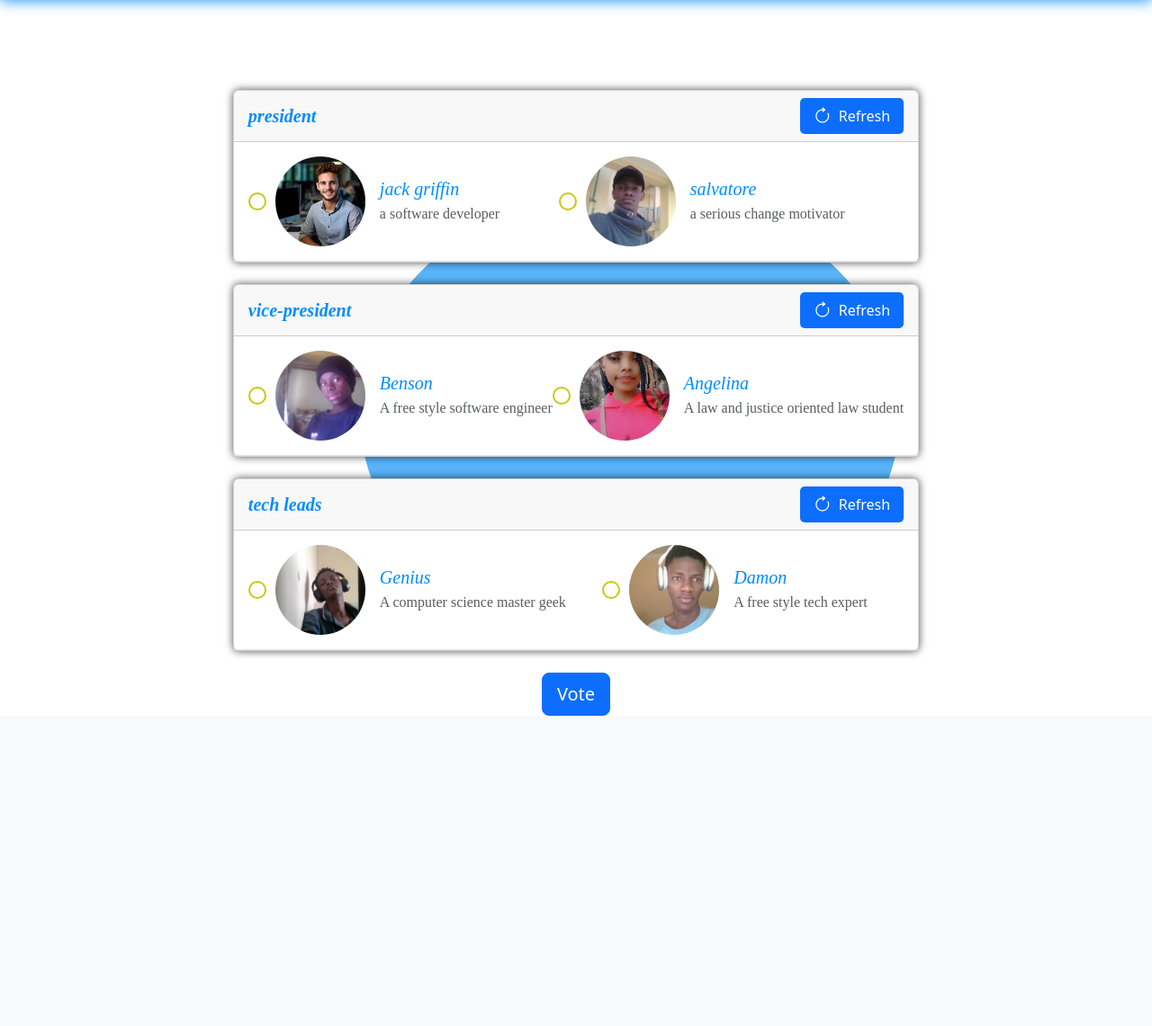
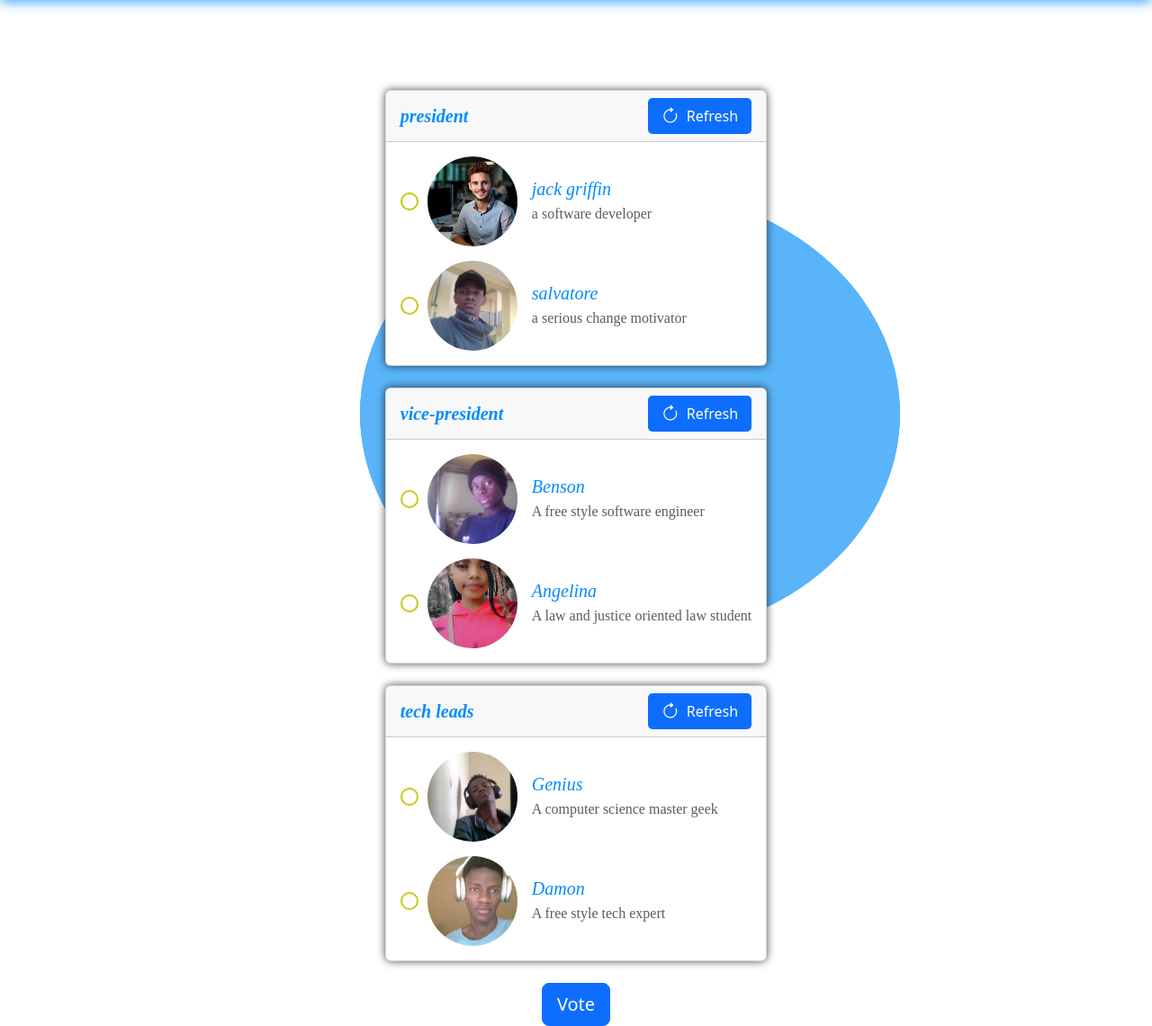
Before and after one commit to Salvatore-droid/Rongo-University-Voting-sytem, a Django app: page /vote/ in a window 1280 px wide. Shown: the part 190-1331 px from the top of the page at 90% size. Before the commit the page ends 986 px from the top, so only its background shows below. Run offline with Django 4.2, Linux system fonts and the light colour scheme; data comes from the database, SQL or seed files in the repository.

Commit message:
modified voting page styling

```diff
--- a/base/templates/base/vote.html
+++ b/base/templates/base/vote.html
@@ -121,18 +121,22 @@
               <span class="text-white">Refresh</span>
             </div>
           </div>
-          <div class="card-body d-flex align-items-center border-bottom">
+          <div class="card-body">
+            <div class="d-flex flex-column gap-3"> <!-- Stack candidates vertically -->
               {% for candidate in position.candidates.all %}
+                <div class="d-flex align-items-center"> <!-- Keep candidate details in a row -->
                   <div class="round-checkbox">
-                <input  type="radio" name="position_{{ position.id }}" value="{{ candidate.id }}" id="candidate_{{ candidate.id }}">
-                <label  for="candidate_{{ candidate.id }}"></label>
+                    <input type="radio" name="position_{{ position.id }}" value="{{ candidate.id }}" id="candidate_{{ candidate.id }}">
+                    <label for="candidate_{{ candidate.id }}"></label>
                   </div>
                   <img src="{{ candidate.imageURL }}" alt="{{ candidate.name }}" class="rounded-circle me-3" style="width: 100px; height: 100px; object-fit: cover;">
                   <div class="flex-grow-1">
                     <h5 class="card-title mb-1" style="font-family: 'Times New Roman', Times, serif; font-style: italic;color: rgb(0, 140, 255);">{{ candidate.name }}</h5>
                     <p class="card-text text-muted mb-0" style="font-family: 'Times New Roman', Times, serif;">{{ candidate.bio }}</p>
                   </div>
+                </div>
               {% endfor %}
+            </div>
           </div>
         </div>
       {% endfor %}
```
Lines whose indentation alone changed are shown as unchanged.
